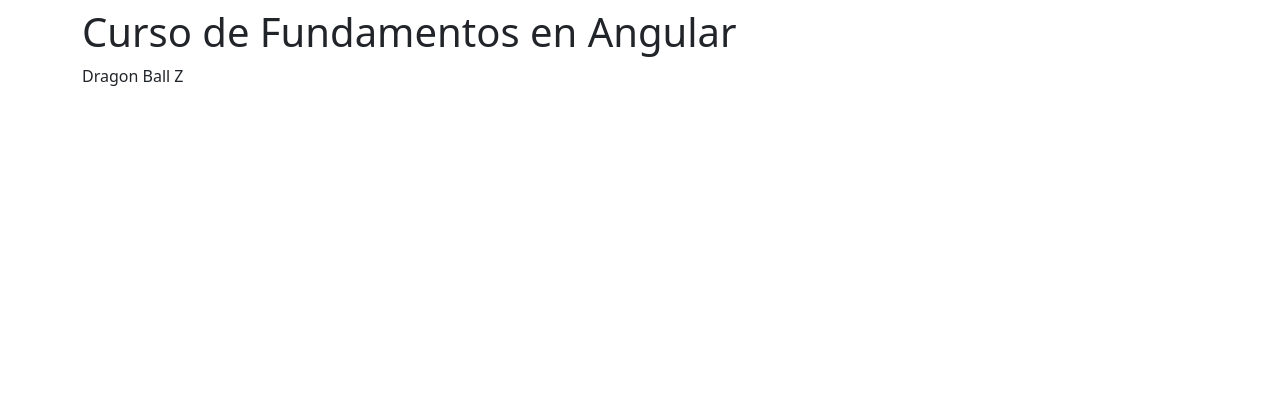
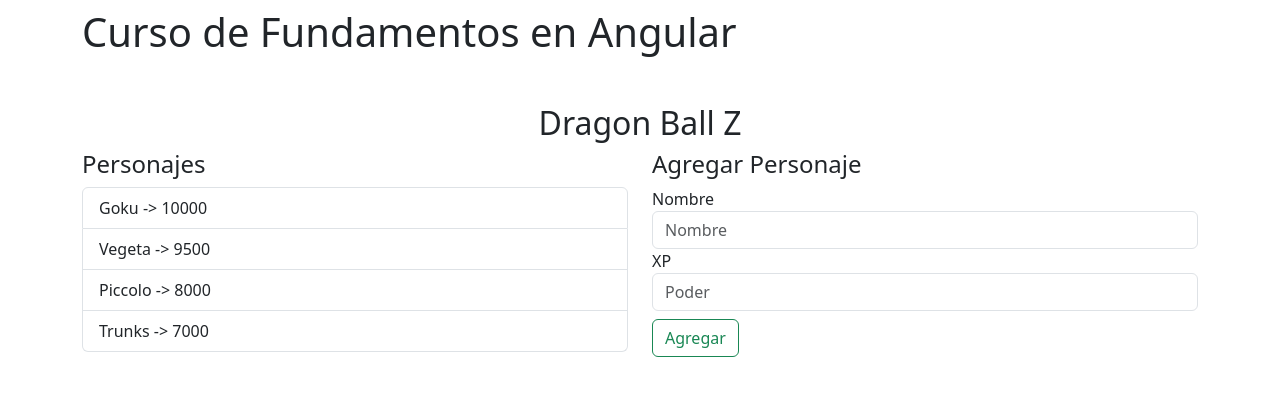
Before and after one commit to AndrewAnchiaG/AngularFundamentos, an Angular app: page / in a window 1280 px wide. Shown: the top 396 px of the page. Built offline with nearby package versions, Linux system fonts and the light colour scheme.

Commit message:
perf(add-character | list): split main component

```diff
--- /dev/null
+++ b/src/app/dbz/components/add-character/add-character.component.html
@@ -0,0 +1,9 @@
+<form>
+    <h4>Agregar Personaje</h4>
+    <label class="form-group">Nombre</label>
+    <input class="form-control" type="text" name="name" id="iptnama" placeholder="Nombre">
+    <label>XP</label>
+    <input class="form-control" type="number" name="power" id="" placeholder="Poder">
+
+    <button class="btn btn-outline-success mt-2" type="submit">Agregar</button>
+</form>
--- /dev/null
+++ b/src/app/dbz/components/list/list.component.html
@@ -0,0 +1,7 @@
+<h4>Personajes</h4>
+<ul class="list-group">
+  <li class="list-group-item">Goku -> 10000</li>
+  <li class="list-group-item">Vegeta -> 9500</li>
+  <li class="list-group-item">Piccolo -> 8000</li>
+  <li class="list-group-item">Trunks -> 7000</li>
+</ul>
--- /dev/null
+++ b/src/app/dbz/components/list/list.component.ts
@@ -0,0 +1,15 @@
+import { Component, OnInit } from '@angular/core';
+
+@Component({
+  selector: 'app-dbz-list',
+  templateUrl: './list.component.html',
+  styleUrls: ['./list.component.css']
+})
+export class ListComponent implements OnInit {
+
+  constructor() { }
+
+  ngOnInit() {
+  }
+
+}
--- a/src/app/dbz/dbz.module.ts
+++ b/src/app/dbz/dbz.module.ts
@@ -1,12 +1,16 @@
 import { NgModule } from '@angular/core';
 import { CommonModule } from '@angular/common';
 import { DbzMainPageComponent } from './pages/dbz-main-page/dbz-main-page.component';
+import { ListComponent } from './components/list/list.component';
+import { AddCharacterComponent } from './components/add-character/add-character.component';
 
 
 
 @NgModule({
   declarations: [
-    DbzMainPageComponent
+    DbzMainPageComponent,
+    ListComponent,
+    AddCharacterComponent
   ],
   imports: [
     CommonModule
--- a/src/app/dbz/pages/dbz-main-page/dbz-main-page.component.html
+++ b/src/app/dbz/pages/dbz-main-page/dbz-main-page.component.html
@@ -1 +1,21 @@
-<p>Dragon Ball Z</p>
+
+
+<!-- Main Page de D B Z -->
+
+<h2 class="text-center mt-5">Dragon Ball Z</h2>
+
+<!-- Se crean pequeños componentes para segmentar el código y sea mas
+    fácil de reutilizar o escalar la aplicacion incluso en caso de
+    un error sea mas fácil de encontralo en segmentos peqeuños que
+    una clase gigante -->
+
+<div class="row mt-2">
+  <div class="col">
+    <!-- Por aca insertamos el primer componente -->
+    <app-dbz-list></app-dbz-list>
+  </div>
+  <div class="col">
+    <!-- Por aca insertamos el segundo componente -->
+    <app-dbz-add-character></app-dbz-add-character>
+  </div>
+</div>
```
Also changed, not shown: src/app/dbz/components/add-character/add-character.component.ts (added, +10 -0 lines), src/app/dbz/components/add-character/add-character.component.css (added), src/app/dbz/components/list/list.component.css (added), 2 other files (tests, documents, lock files or other folders).
